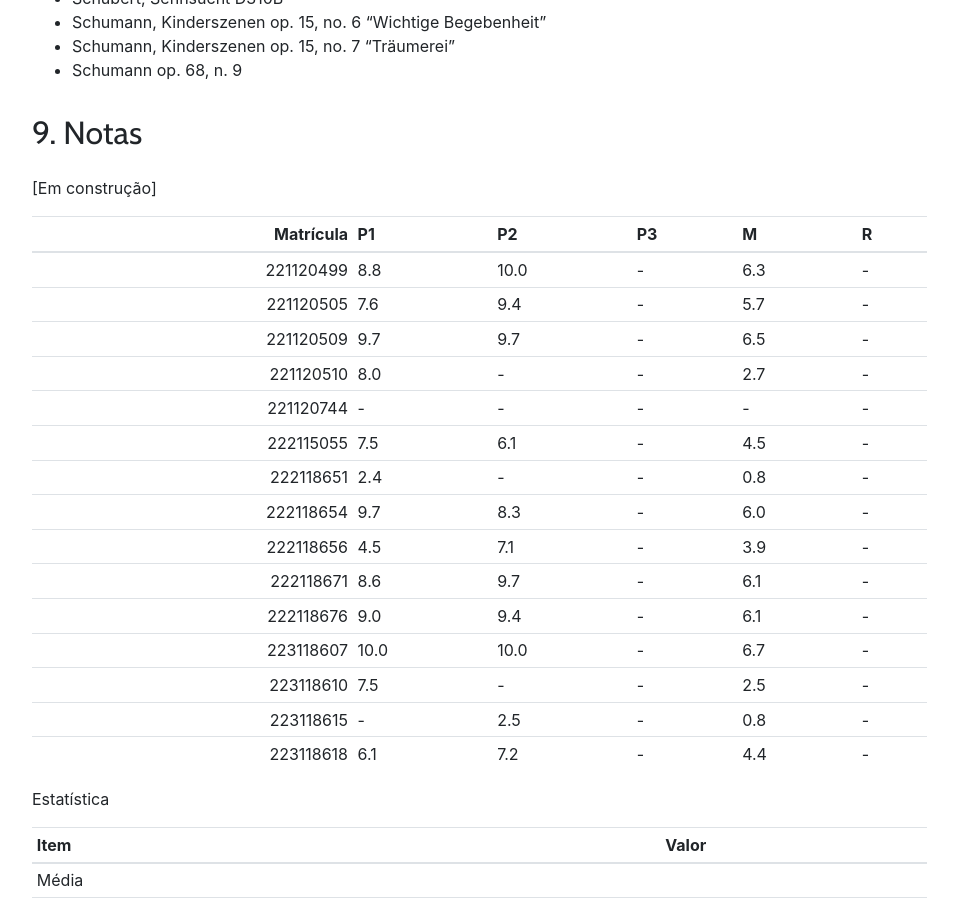
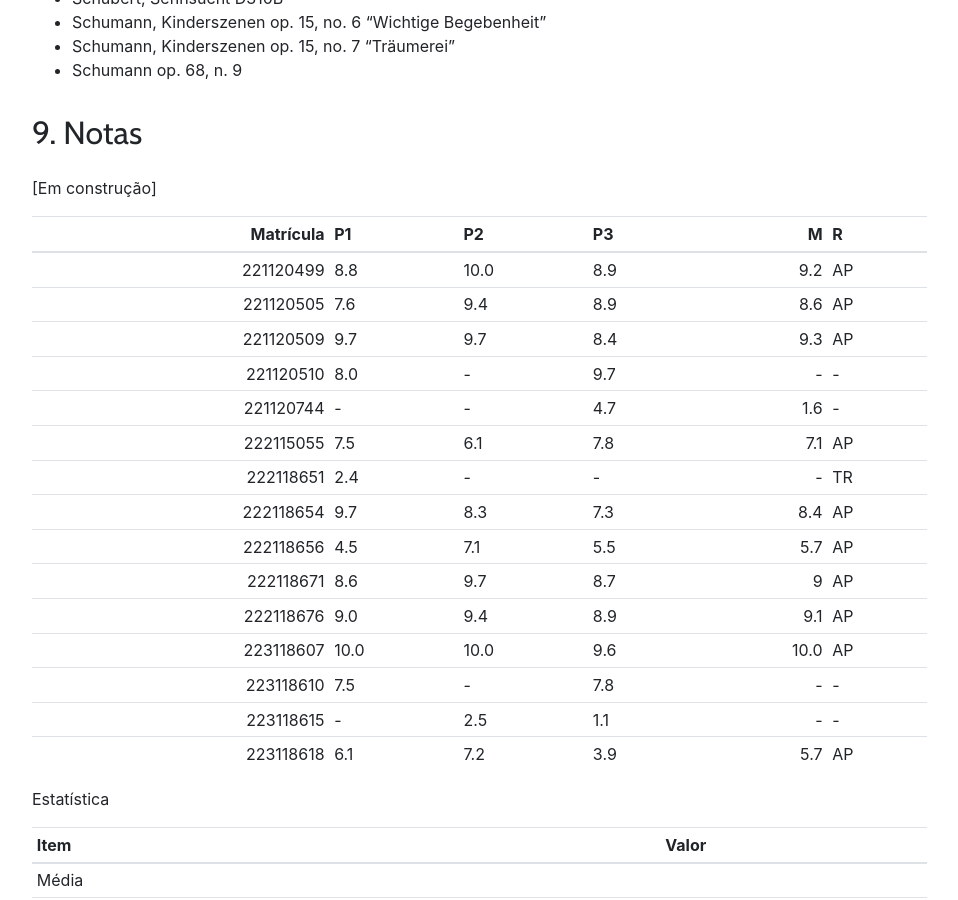
Before and after one commit to kroger/genosmus, a Jekyll site: the page built from _marcos/musa71.md, in a window 1280 px wide and 900 px high, scrolled down 7328 px. Shown: the whole window, without its empty margins (68-1026 px from the left). Built offline with Jekyll 4.4.1, drawn with Linux system fonts in a browser that asks for light colours; nearby versions of some CDN libraries; the table of contents is made by our own code.

Commit message:
Insere resultados MUSA71

```diff
--- a/_marcos/musa71.md
+++ b/_marcos/musa71.md
@@ -318,23 +318,23 @@ Aulas 23 e 24 (ver data em [cronograma](#7-cronograma)).
 
 [Em construção]
 
-|   Matrícula | P1   | P2   | P3   | M   | R   |
-|------------:|:-----|:-----|:-----|:----|:----|
-|   221120499 | 8.8  | 10.0 | -    | 6.3 | -   |
-|   221120505 | 7.6  | 9.4  | -    | 5.7 | -   |
-|   221120509 | 9.7  | 9.7  | -    | 6.5 | -   |
-|   221120510 | 8.0  | -    | -    | 2.7 | -   |
-|   221120744 | -    | -    | -    | -   | -   |
-|   222115055 | 7.5  | 6.1  | -    | 4.5 | -   |
-|   222118651 | 2.4  | -    | -    | 0.8 | -   |
-|   222118654 | 9.7  | 8.3  | -    | 6.0 | -   |
-|   222118656 | 4.5  | 7.1  | -    | 3.9 | -   |
-|   222118671 | 8.6  | 9.7  | -    | 6.1 | -   |
-|   222118676 | 9.0  | 9.4  | -    | 6.1 | -   |
-|   223118607 | 10.0 | 10.0 | -    | 6.7 | -   |
-|   223118610 | 7.5  | -    | -    | 2.5 | -   |
-|   223118615 | -    | 2.5  | -    | 0.8 | -   |
-|   223118618 | 6.1  | 7.2  | -    | 4.4 | -   |
+| Matrícula | P1   | P2   | P3   |    M | R    |
+| --------: | :--- | :--- | :--- | ---: | :--- |
+| 221120499 | 8.8  | 10.0 | 8.9  |  9.2 | AP   |
+| 221120505 | 7.6  | 9.4  | 8.9  |  8.6 | AP   |
+| 221120509 | 9.7  | 9.7  | 8.4  |  9.3 | AP   |
+| 221120510 | 8.0  | -    | 9.7  |    - | -    |
+| 221120744 | -    | -    | 4.7  |  1.6 | -    |
+| 222115055 | 7.5  | 6.1  | 7.8  |  7.1 | AP   |
+| 222118651 | 2.4  | -    | -    |    - | TR   |
+| 222118654 | 9.7  | 8.3  | 7.3  |  8.4 | AP   |
+| 222118656 | 4.5  | 7.1  | 5.5  |  5.7 | AP   |
+| 222118671 | 8.6  | 9.7  | 8.7  |    9 | AP   |
+| 222118676 | 9.0  | 9.4  | 8.9  |  9.1 | AP   |
+| 223118607 | 10.0 | 10.0 | 9.6  | 10.0 | AP   |
+| 223118610 | 7.5  | -    | 7.8  |    - | -    |
+| 223118615 | -    | 2.5  | 1.1  |    - | -    |
+| 223118618 | 6.1  | 7.2  | 3.9  |  5.7 | AP   |
 {: .table .table-sm}
 
 Estatística
```
